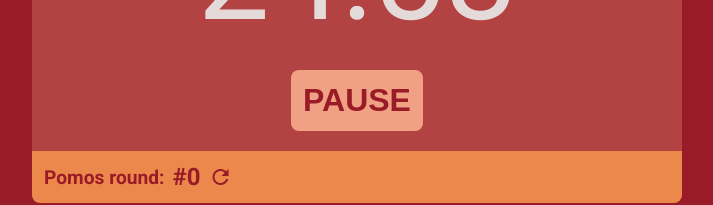
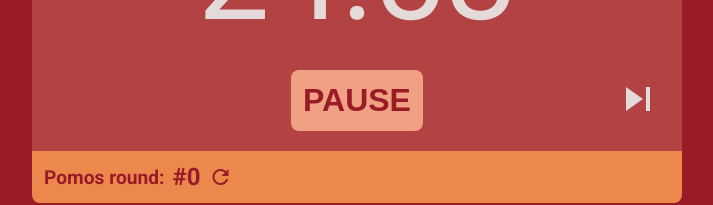
Before and after one commit to wilkus27/pomodoro-soup, a React (Vite) app: page / in a window 1280 px wide. Both pictures are taken after a click on the button "START". Shown: the part 180-385 px from the top of the page, without its empty margins (283-996 px from the left). Built offline with nearby package versions, Linux system fonts and the light colour scheme; the HTML template or start-up script is replaced by a standard one.

Commit message:
add skip timer functionality

```diff
--- a/src/components/timer/TimerContainer.jsx
+++ b/src/components/timer/TimerContainer.jsx
@@ -17,6 +17,10 @@ export default function TimerContainer() {
     const [isPomodoroCountingDown, setIsPomodoroCountingDown] = useState(false)
     const [isShortBreakCountingDown, setIsShortBreakCountingDown] = useState(false)
     const [isLongBreakCountingDown, setIsLongBreakCountingDown] = useState(false)
+
+    const [skipPomodoro, setSkipPomodoro] = useState(false)
+    const [skipShortBreak, setSkipShortBreak] = useState(false)
+    const [skipLongBreak, setSkipLongBreak] = useState(false)
 
     const [breaks, setBrakes] = useState(0)
     const [pomosRound, setPomosRound] = useState(() => {
@@ -51,6 +55,7 @@ export default function TimerContainer() {
             setTime: setPomodoroTime,
             isCountingDown: isPomodoroCountingDown,
             setIsCountingDown: setIsPomodoroCountingDown,
+            setSkip: setSkipPomodoro
         },
         {
             id: 1,
@@ -61,7 +66,8 @@ export default function TimerContainer() {
             seconds: seconds(shortBreakTime),
             setTime: setShortBreakTime,
             isCountingDown: isShortBreakCountingDown,
-            setIsCountingDown: setIsShortBreakCountingDown
+            setIsCountingDown: setIsShortBreakCountingDown,
+            setSkip: setSkipShortBreak
         },
         {
             id: 2,
@@ -72,7 +78,8 @@ export default function TimerContainer() {
             seconds: seconds(longBreakTime),
             setTime: setLongBreakTime,
             isCountingDown: isLongBreakCountingDown,
-            setIsCountingDown: setIsLongBreakCountingDown
+            setIsCountingDown: setIsLongBreakCountingDown,
+            setSkip: setSkipLongBreak
         }
     ], [pomodoroTime, shortBreakTime, longBreakTime, isPomodoroCountingDown, isShortBreakCountingDown, isLongBreakCountingDown])
 
@@ -86,6 +93,7 @@ export default function TimerContainer() {
             if(activeOption !== option.id) {
                 option.setIsCountingDown(false)
                 option.setTime(option.default)
+                option.setSkip(false)
             }
         })
     }, [activeOption, options]);
@@ -145,7 +153,7 @@ export default function TimerContainer() {
     }, [isPomodoroCountingDown, isShortBreakCountingDown, isLongBreakCountingDown, options, selectOption, breaks]);
 
     useEffect(() => {
-        if (pomodoroTime === 0) {
+        if (pomodoroTime === 0 || skipPomodoro === true) {
             setBrakes((currentBreaks) => {
                 if (currentBreaks === 4) {
                     return 0
@@ -158,12 +166,26 @@ export default function TimerContainer() {
             })
         }
 
-        if (shortBreakTime === 0 || longBreakTime === 0) {
+        if (shortBreakTime === 0 || longBreakTime === 0 || skipShortBreak === true || skipLongBreak === true) {
             setBreaksRound((currentBreaks) => {
                 return currentBreaks +1;
             })
         }
-    }, [pomodoroTime, shortBreakTime, longBreakTime])
+    }, [pomodoroTime, shortBreakTime, longBreakTime, skipPomodoro, skipShortBreak, skipLongBreak])
+
+    useEffect (() => {
+        if (skipPomodoro === true) {
+            if (breaks < 4) {
+                selectOption(options[1])
+            } else {
+                selectOption(options[2])
+            }
+        }
+
+        if (skipShortBreak === true || skipLongBreak === true) {
+            selectOption(options[0])
+        }
+    }, [options, selectOption, skipPomodoro, skipShortBreak, skipLongBreak, breaks])
 
     useEffect(() => {
         localStorage.setItem("pomosRound", JSON.stringify(pomosRound));
--- a/src/components/timer/TimerCounter.jsx
+++ b/src/components/timer/TimerCounter.jsx
@@ -4,7 +4,14 @@ export default function TimerCounter( {option} ) {
             <span className="timer-string">{`${option.minutes}`.padStart(2, 0)}:{`${option.seconds}`.padStart(2, 0)}</span>
             <div className="timer-buttons">
                 {!option.isCountingDown && <button className="timer-btn" onClick={() => option.setIsCountingDown(true)}>START</button>}
-                {option.isCountingDown && <button className="timer-btn" onClick={() => option.setIsCountingDown(false)}>PAUSE</button>}
+                {option.isCountingDown &&
+                    <>
+                        <button className="timer-btn" onClick={() => option.setIsCountingDown(false)}>PAUSE</button>
+                        <div className="timer-skip" onClick={() => option.setSkip(true)}>
+                            <span className="material-icons">skip_next</span>
+                        </div>
+                    </>
+                }
             </div>
         </>
     )
--- a/src/styles.css
+++ b/src/styles.css
@@ -322,6 +322,14 @@ input::-webkit-inner-spin-button {
     font-size: 8rem;
 }
 
+.timer-buttons {
+    width: 100%;
+    position: relative;
+    display: flex;
+    align-items: center;
+    justify-content: center;
+}
+
 .timer-btn {
     font-size: 2rem;
     font-weight: bold;
@@ -333,6 +341,19 @@ input::-webkit-inner-spin-button {
 }
 
 .timer-btn:hover {
+    cursor: pointer;
+}
+
+.timer-skip {
+    position: absolute;
+    right: 0;
+}
+
+.timer-skip > span {
+    font-size: 3rem;
+}
+
+.timer-skip:hover {
     cursor: pointer;
 }
 
```
